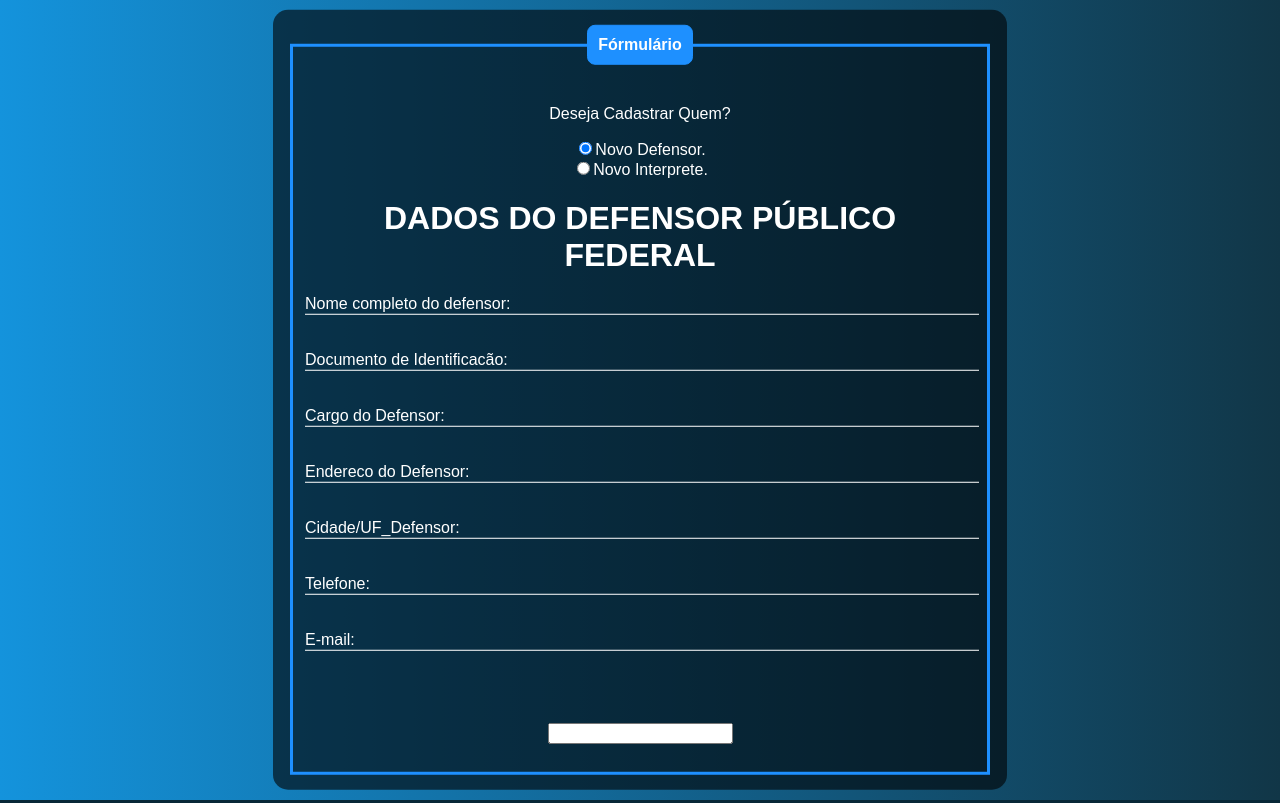
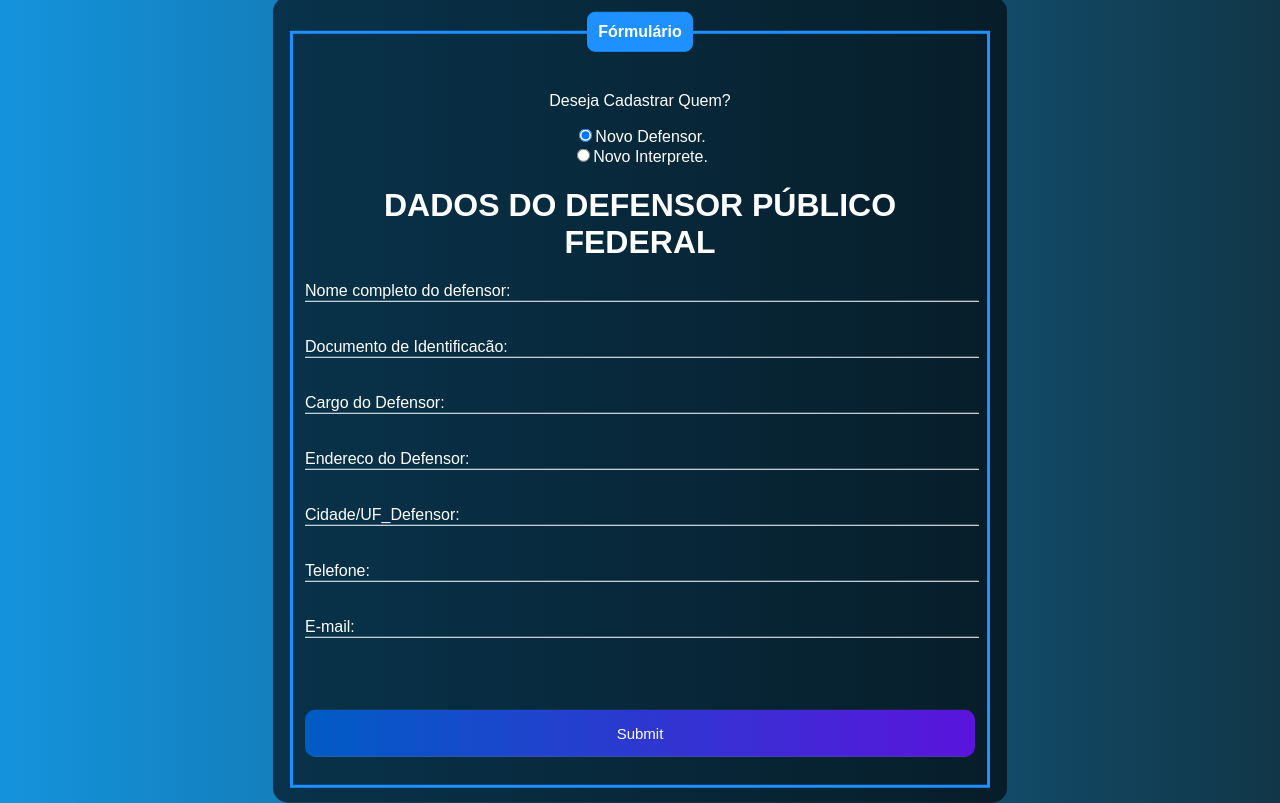
Before and after one commit to asm201/Projetos1, a PHP site: page /cadastrar_Def.php in a window 1280 px wide, after a click on "on". Run offline with PHP 8.4, Linux system fonts and the light colour scheme.

Commit message:
Add files via upload

```diff
--- a/Projeto1_2/cadastrar_Def.php
+++ b/Projeto1_2/cadastrar_Def.php
@@ -134,6 +134,19 @@
         #submit:hover{
             background-image: linear-gradient(to right,rgb(0, 80, 172), rgb(80, 19, 195));
         }
+        #submit1{
+            background-image: linear-gradient(to right,rgb(0, 92, 197), rgb(90, 20, 220));
+            width: 100%;
+            border: none;
+            padding: 15px;
+            color: white;
+            font-size: 15px;
+            cursor: pointer;
+            border-radius: 10px;
+        }
+        #submit1:hover{
+            background-image: linear-gradient(to right,rgb(0, 80, 172), rgb(80, 19, 195));
+        }
         .table-bg{
             background-color: rgba(0,0,0,0.3)
             border-radius: 15px 15px 0 0;
@@ -212,7 +225,7 @@
                                     <label for="Senha_Defensor" class="labelInput">Senha:</label>
                                 </div>-->
                                 <br><br>
-                                <input type="submit1" name="submit1" id="submit1">
+                                <input type="submit" name="submit1" id="submit1">
                         </div>
                     </form>
                     <br>
```
